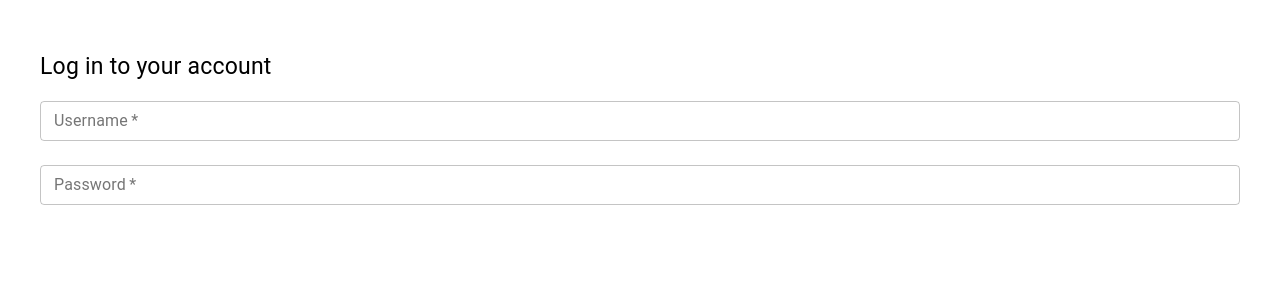
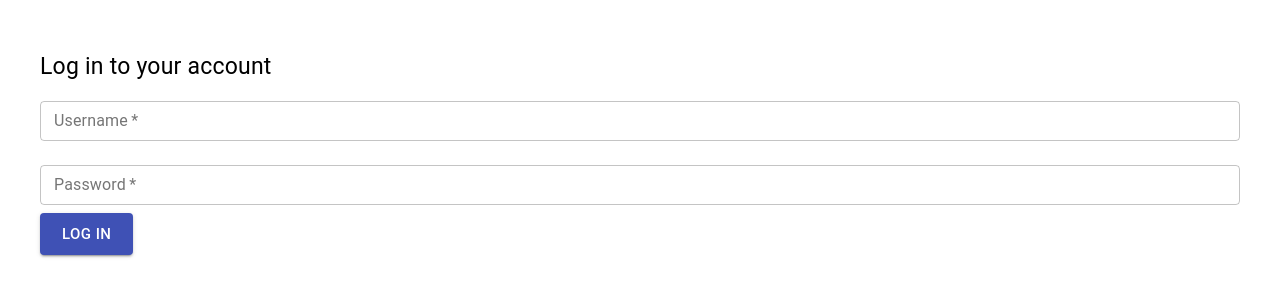
Before and after one commit to vase444ka/yearbook_production, a React app in the folder client/: page /login in a window 1280 px wide. Shown: the top 300 px of the page. Built offline with nearby package versions, Linux system fonts and the light colour scheme; no server answers; a web font is replaced by a local one; what axios-mock-adapter, chance would draw is missing.

Commit message:
LoginPage and authentication WIP

```diff
--- a/client/src/components/App/App.tsx
+++ b/client/src/components/App/App.tsx
@@ -5,11 +5,15 @@ import { PhotographerContextProvider } from '../../contexts/PhotographerContext'
 import { YearbooksPage } from '../YearbooksPage';
 import { EditYearbookPage } from '../EditYearbookPage';
 import { LoginPage } from '../LoginPage/LoginPage';
+import { UserContextProvider } from '../../contexts/UserContext/UserContextProvider';
 
 export const App: FC = () => {
+  //TODO if not logged in, redirect to /login after /login path
+  //TODO decide what to do when user is not logged in
   return (
       <BrowserRouter>
           <SnackbarProvider autoHideDuration={2500}>
+            <UserContextProvider>
                 <Route exact path="/login">
                   <LoginPage />
                 </Route>
@@ -21,6 +25,7 @@ export const App: FC = () => {
                   <EditYearbookPage />
                 </Route>
               </PhotographerContextProvider>
+            </UserContextProvider>
           </SnackbarProvider>
       </BrowserRouter>
   )
--- a/client/src/components/LoginPage/LoginPage.tsx
+++ b/client/src/components/LoginPage/LoginPage.tsx
@@ -1,10 +1,14 @@
-import React, { FC, useState } from 'react';
+import React, { FC, useContext, useState } from 'react';
 import { Page } from '../Page';
 import { Input } from '../EditYearbookPage/Input';
+import Button from '@material-ui/core/Button';
+import { UserContext } from '../../contexts/UserContext/UserContext';
 
 export const LoginPage: FC = () => {
-    const [username, setUsername] = useState<string>('')
-    const [password, setPassword] = useState<string>('')
+    const [currentUsername, setUsername] = useState<string>('')
+    const [currentPassword, setPassword] = useState<string>('')
+    const userContext = useContext(UserContext)
+
     return (
         <Page>
             <Page.Content>
@@ -14,17 +18,28 @@ export const LoginPage: FC = () => {
                         type="text"
                         id="username"
                         label="Username"
-                        value={username}
+                        value={currentUsername}
                         onChange={newUsername => {setUsername(newUsername)}}
                     />
                     <Input
                         type="password"
                         id="password"
                         label="Password"
-                        value={password}
-                        onChange={newSchool => {setPassword(newSchool)}}
+                        value={currentPassword}
+                        onChange={newPassword => {setPassword(newPassword)}}
                     />
                 </form>
+                <Button
+                  variant='contained'
+                  size='large'
+                  color='primary'
+                  onClick={() => userContext.login({
+                      username: currentUsername,
+                      password: currentPassword
+                    })}
+                >
+                  Log in
+              </Button>
             </Page.Content>
         </Page>
     )
--- a/client/src/contexts/UserContext/UserContext.ts
+++ b/client/src/contexts/UserContext/UserContext.ts
@@ -1,13 +1,19 @@
 import { createContext } from 'react';
 import { Account } from '../../domain/account';
 
-export type PhotographerContextType = {
+export type LoginDataType = {
+    username: string;
+    password: string;
+}
+
+
+export type UserContextType = {
     account: Account | null
-    login: (account: Account) => void
+    login: (loginData: LoginDataType) => void
     logout: () => void
 }
 
-export const UserContext = createContext<PhotographerContextType>({
+export const UserContext = createContext<UserContextType>({
     account: null,
     login: () => {},
     logout: () => {},
--- a/client/src/contexts/UserContext/UserContextProvider.tsx
+++ b/client/src/contexts/UserContext/UserContextProvider.tsx
@@ -1,23 +1,30 @@
-import React, { FC } from 'react';
-import { UserContext } from './UserContext';
+import React, { FC, useState } from 'react';
+import { UserContext, LoginDataType } from './UserContext';
 import { Account } from '../../domain/account';
-import { Redirect } from 'react-router-dom';
+
 
 export const UserContextProvider: FC = ({ children }) => {
-    let account: Account | null = null
     const accountSerialized = localStorage.getItem('account')
-    if (accountSerialized) {
-        account = JSON.parse(accountSerialized)
-    }
-    if (!account) {
-        return <Redirect to='/login' />
+
+    const [account, setAccount] = useState<Account | null>(
+        accountSerialized != null ? JSON.parse(accountSerialized) : null
+        )//this should only execute with first render ever
+
+    const login = (loginData: LoginDataType) => {
+        //TODO async checking call
+        const newAccount: Account = {
+            id: 0,
+            username: loginData.username,
+            created: new Date(),
+            updated: new Date()
+        }//FIXME stub
+        localStorage.setItem('account', JSON.stringify(newAccount))
+        setAccount(newAccount)
     }
 
-    const login = (account: Account) => {
-        localStorage.setItem('account', JSON.stringify(account))
-    }
     const logout = () => {
         localStorage.removeItem('account')
+        setAccount(null)
     }
 
     return (
```
